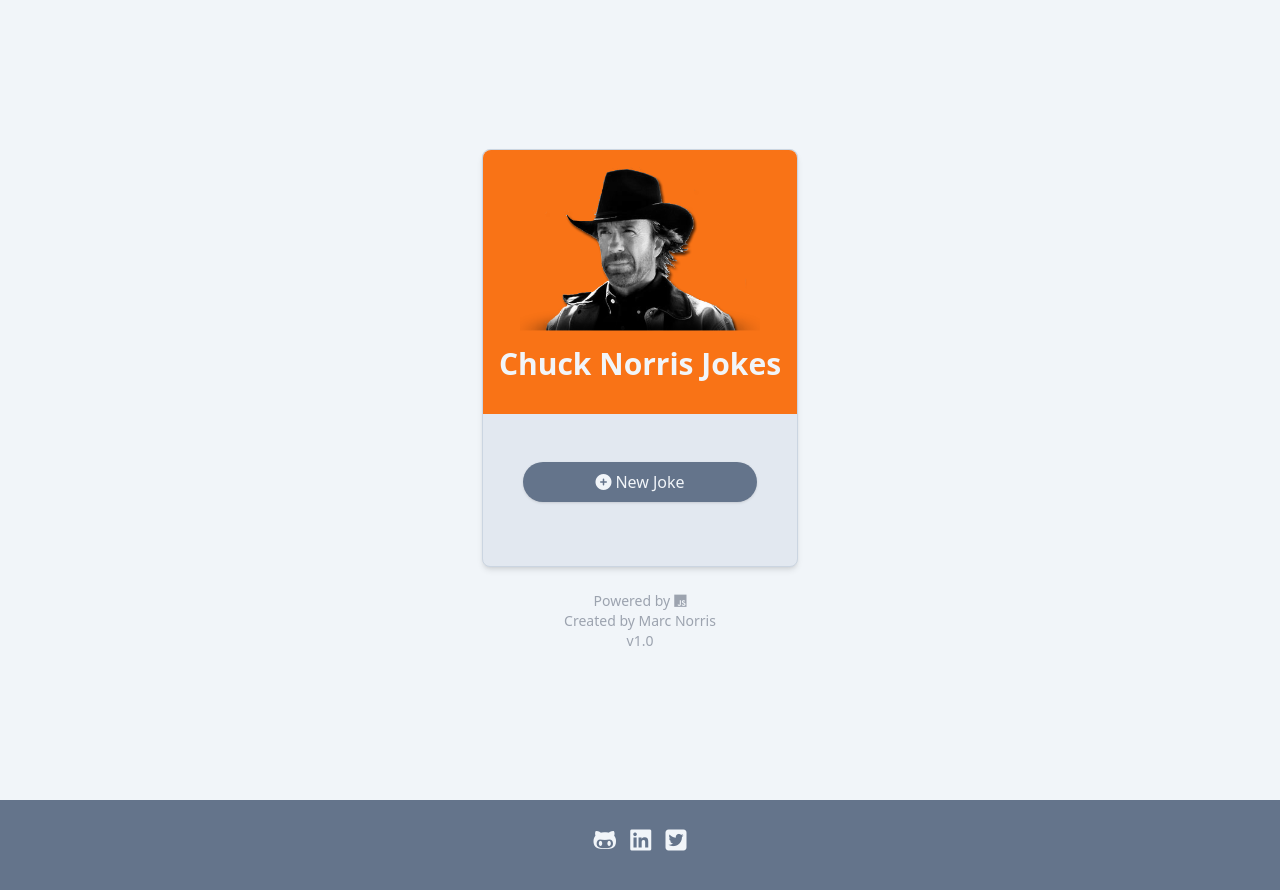
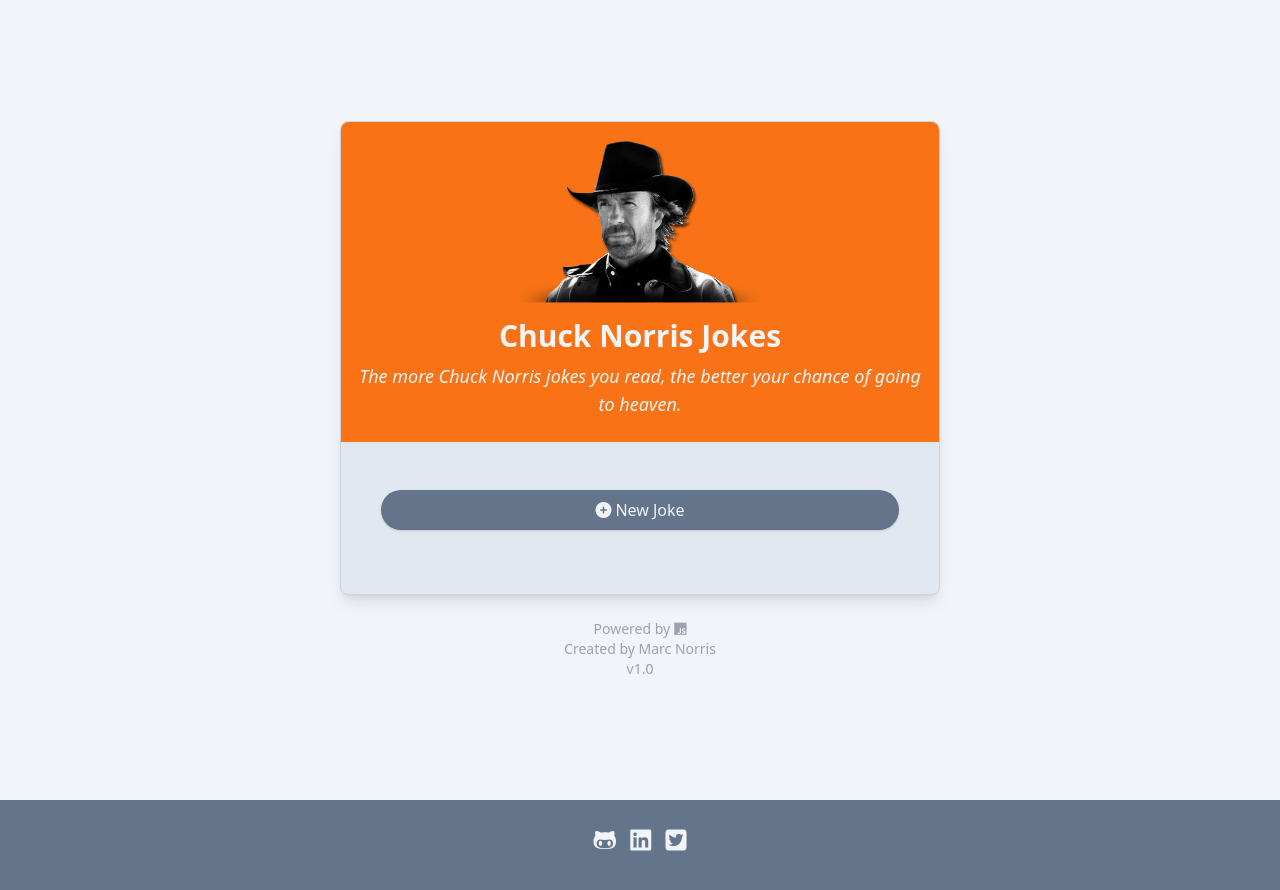
Before and after one commit to shaky411/chuck-norris, a website: page index.html in a window 1280 px wide. Drawn offline with Linux system fonts and the light colour scheme; a web font is replaced by a local one.

Commit message:
added sub heading

```diff
--- a/index.html
+++ b/index.html
@@ -16,10 +16,11 @@
 </head>
 <body>
     <div class="flex flex-col justify-center items-center min-h-screen bg-slate-100">
-        <div class="flex flex-col max-w-[600px] mx-10 justify-center items-center bg-slate-200 border border-slate-300 shadow-md rounded-lg">
+        <div class="flex flex-col max-w-[600px] mx-10 justify-center items-center bg-slate-200 border border-slate-300 shadow-lg rounded-lg">
             <div class="bg-orange-500 rounded-t-lg p-4 w-full flex flex-col justify-center items-center">
                 <img class="w-60" src="./assets/pngimg.com - chuck_norris_PNG17.png" alt="">
-            <h1 class="text-3xl text-center font-bold text-slate-100 mb-4 font-roboutfitoto">Chuck Norris Jokes</h1>
+            <h1 class="text-3xl text-center font-bold text-slate-100 mb-2">Chuck Norris Jokes</h1>
+            <p class="text-slate-100 text-center mb-2 text-lg italic">The more Chuck Norris jokes you read, the better your chance of going to heaven.</p>
             </div>
              <div class="p-10 flex flex-col w-full">
                 <button id="joke-btn" class="bg-slate-500 hover:bg-slate-900 duration-300 py-2 px-4 text-slate-100 rounded-full mt-2 shadow"><i class="fa-solid fa-circle-plus mr-1"></i>New Joke</button>
@@ -41,7 +42,7 @@
 
     <footer class="flex flex-col justify-center items-center bg-slate-500 p-6">
         <div class="mb-4 text-2xl text-slate-100">
-            <a href="https://www.github.com" target="_blank" rel="noopener noreferrer"><i class="fa-brands fa-github-alt hover:scale-125 mx-1"></i></a>
+            <a href="https://github.com/shaky411" target="_blank" rel="noopener noreferrer"><i class="fa-brands fa-github-alt hover:scale-125 mx-1"></i></a>
             <a href="https://www.linkedin.com" target="_blank" rel="noopener noreferrer"><i class="fa-brands fa-linkedin hover:scale-125 mx-1"></i></a>
             <a href="https://www.twitter.com" target="_blank" rel="noopener noreferrer"><i class="fa-brands fa-square-twitter hover:scale-125 mx-1"></i></a>
 
```
Also changed, not shown: css/style.css.
